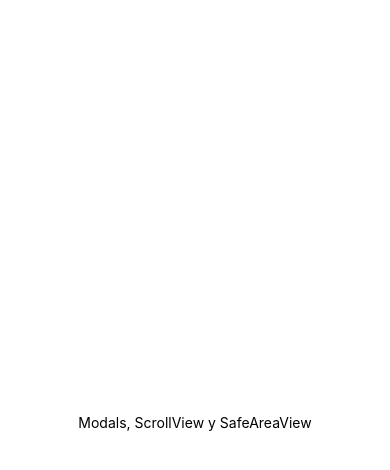
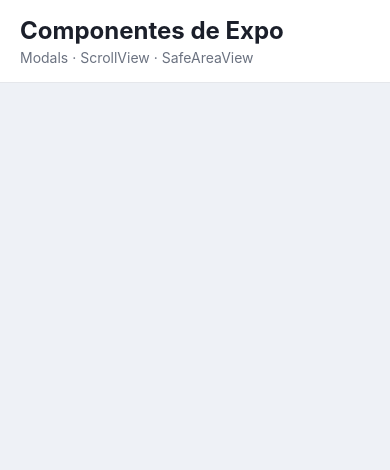
Before and after one commit to Lentes313/modals-scrollview-safeareaview, a React Native app: screen / in a window 390 px wide. Shown: the top 470 px of the page. Built offline with nearby package versions, Linux system fonts and the light colour scheme.

Commit message:
step 1: SafeAreaView layout with SafeAreaProvider

```diff
--- a/App.js
+++ b/App.js
@@ -1,20 +1,54 @@
 import { View, Text, StyleSheet } from 'react-native';
 import { StatusBar } from 'expo-status-bar';
+import { SafeAreaProvider, SafeAreaView } from 'react-native-safe-area-context';
+
+const COLORS = {
+  background: '#EEF1F6',
+  card: '#FFFFFF',
+  text: '#1B1F2A',
+  muted: '#6B7280',
+  primary: '#2F6FED',
+  primaryLight: '#E6EEFF',
+  border: '#E5E7EB',
+};
 
 export default function App() {
   return (
-    <View style={styles.container}>
-      <Text>Modals, ScrollView y SafeAreaView</Text>
+    // SafeAreaProvider va una sola vez en la raíz de la app.
+    <SafeAreaProvider>
+      {/* SafeAreaView agrega el padding necesario para que el contenido
+          no quede debajo del notch, la barra de estado o la barra de gestos. */}
+      <SafeAreaView style={styles.safeArea}>
+        <View style={styles.header}>
+          <Text style={styles.headerTitle}>Componentes de Expo</Text>
+          <Text style={styles.headerSubtitle}>Modals · ScrollView · SafeAreaView</Text>
+        </View>
+      </SafeAreaView>
       <StatusBar style="dark" />
-    </View>
+    </SafeAreaProvider>
   );
 }
 
 const styles = StyleSheet.create({
-  container: {
+  safeArea: {
     flex: 1,
-    alignItems: 'center',
-    justifyContent: 'center',
-    backgroundColor: '#FFFFFF',
+    backgroundColor: COLORS.background,
+  },
+  header: {
+    paddingHorizontal: 20,
+    paddingVertical: 16,
+    backgroundColor: COLORS.card,
+    borderBottomWidth: 1,
+    borderBottomColor: COLORS.border,
+  },
+  headerTitle: {
+    fontSize: 24,
+    fontWeight: '700',
+    color: COLORS.text,
+  },
+  headerSubtitle: {
+    marginTop: 4,
+    fontSize: 14,
+    color: COLORS.muted,
   },
 });
```
